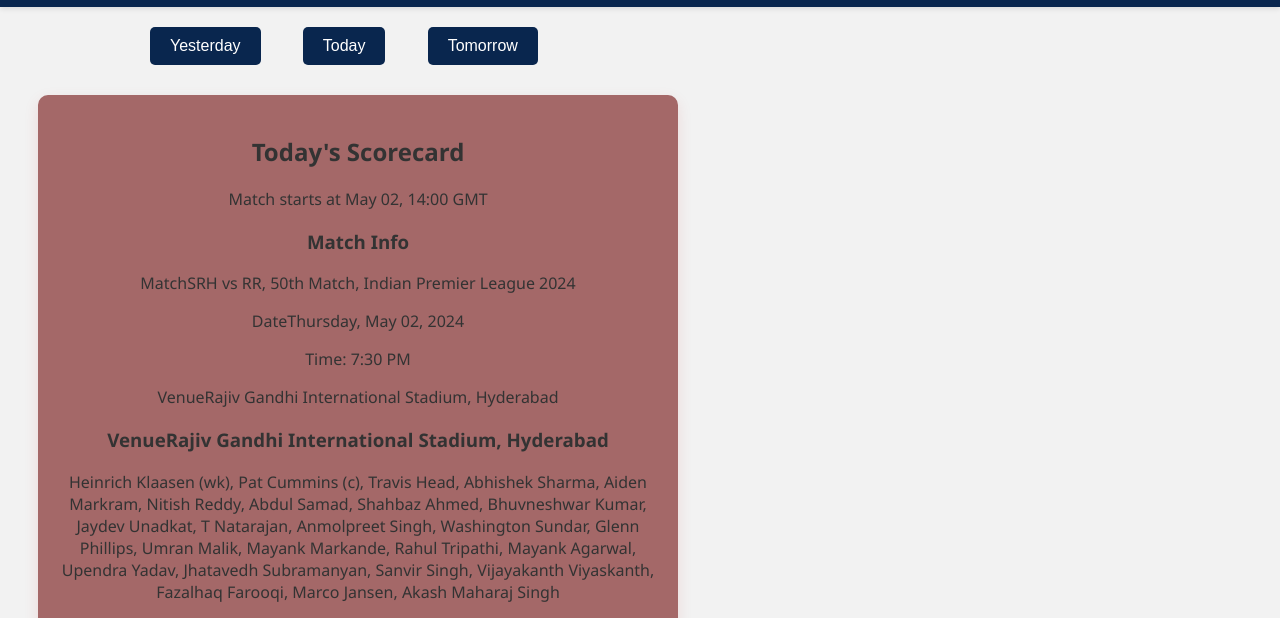
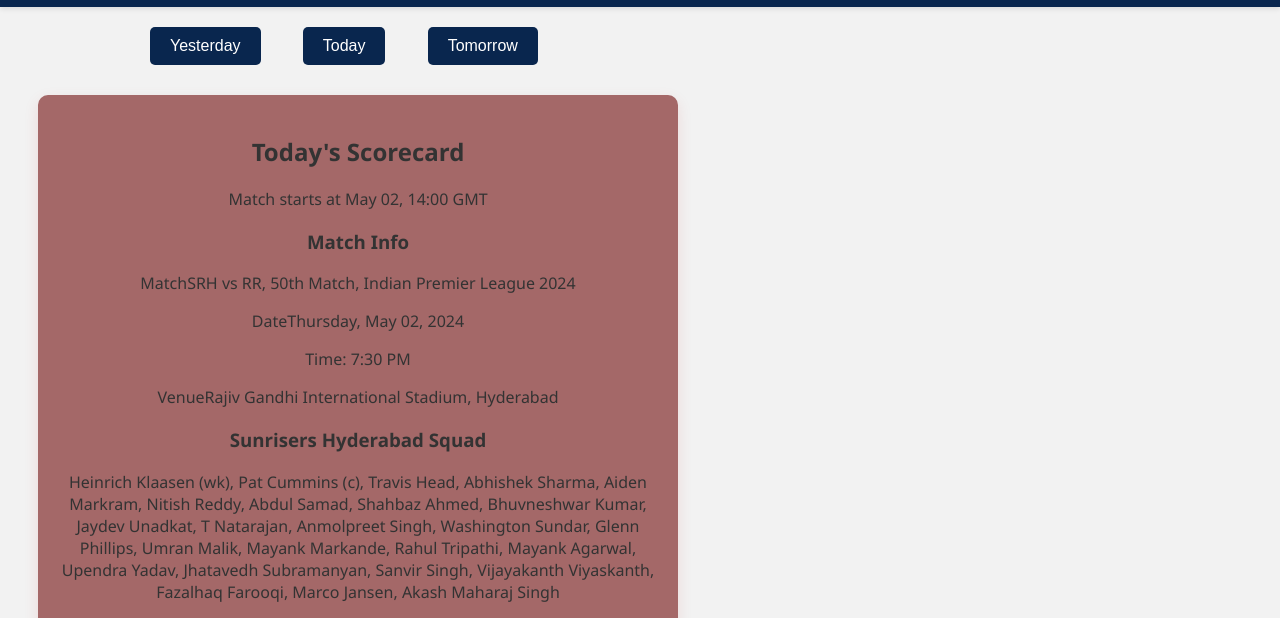
Before and after one commit to RajIshank/CricLife, a plain HTML site: page index.html in a window 1280 px wide. Both pictures are taken after a click on the button "Today". Shown: the part 100-718 px from the top of the page. Drawn offline with Linux system fonts and the light colour scheme.

Commit message:
index.html

```diff
--- a/index.html
+++ b/index.html
@@ -228,7 +228,7 @@
             <p>Time: 7:30 PM</p>
             <p>VenueRajiv Gandhi International Stadium, Hyderabad</p>
         </div>
-        <h3>VenueRajiv Gandhi International Stadium, Hyderabad</h3>
+        <h3>Sunrisers Hyderabad Squad</h3>
         <p>Heinrich Klaasen (wk), Pat Cummins (c), Travis Head, Abhishek Sharma, Aiden Markram, Nitish Reddy, Abdul Samad, Shahbaz Ahmed, Bhuvneshwar Kumar, Jaydev Unadkat, T Natarajan, Anmolpreet Singh, Washington Sundar, Glenn Phillips, Umran Malik, Mayank Markande, Rahul Tripathi, Mayank Agarwal, Upendra Yadav, Jhatavedh Subramanyan, Sanvir Singh, Vijayakanth Viyaskanth, Fazalhaq Farooqi, Marco Jansen, Akash Maharaj Singh</p>
         <h3>Rajasthan Royals Squad</h3>
         <p>Sanju Samson (c & wk), Yashasvi Jaiswal, Jos Buttler, Riyan Parag, Dhruv Jurel, Rovman Powell, Shimron Hetmyer, Ravichandran Ashwin, Trent Boult, Avesh Khan, Yuzvendra Chahal, Sandeep Sharma, Tom Kohler-Cadmore, Shubham Dubey, Tanush Kotian, Navdeep Saini, Keshav Maharaj, Nandre Burger, Kuldeep Sen, Donovan Ferreira, Abid Mushtaq, Kunal Singh Rathore</p>
```
